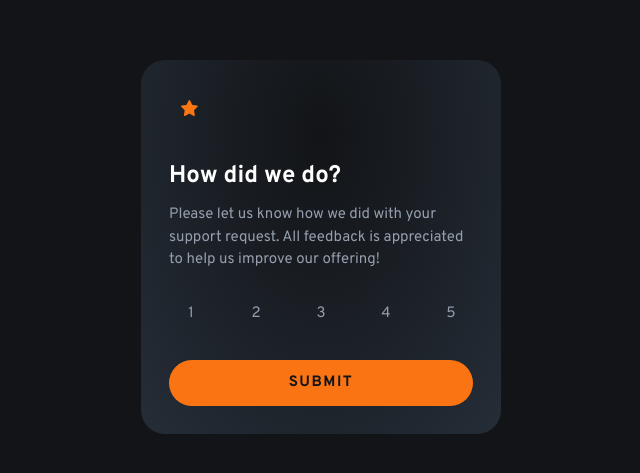
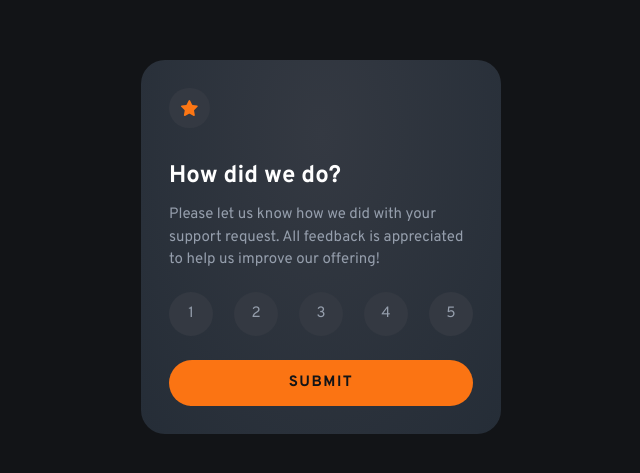
Before and after one commit to AIY7788/interactive-rating-component, a React (Vite) app: page / in a window 1280 px wide. Shown: the part 153-626 px from the top of the page, without its empty margins (319-959 px from the left). Built offline with nearby package versions, Linux system fonts and the light colour scheme.

Commit message:
Add color grey 800

```diff
--- a/src/index.css
+++ b/src/index.css
@@ -6,6 +6,7 @@
 
   --color-white: hsl(0 100% 100%);
   --color-grey-500: hsl(217 12% 63%);
+  --color-grey-800: hsl(217 12% 23%);
   --color-grey-900: hsl(213 19% 18%);
   --color-grey-950: hsl(216 12% 8%);
 
```
